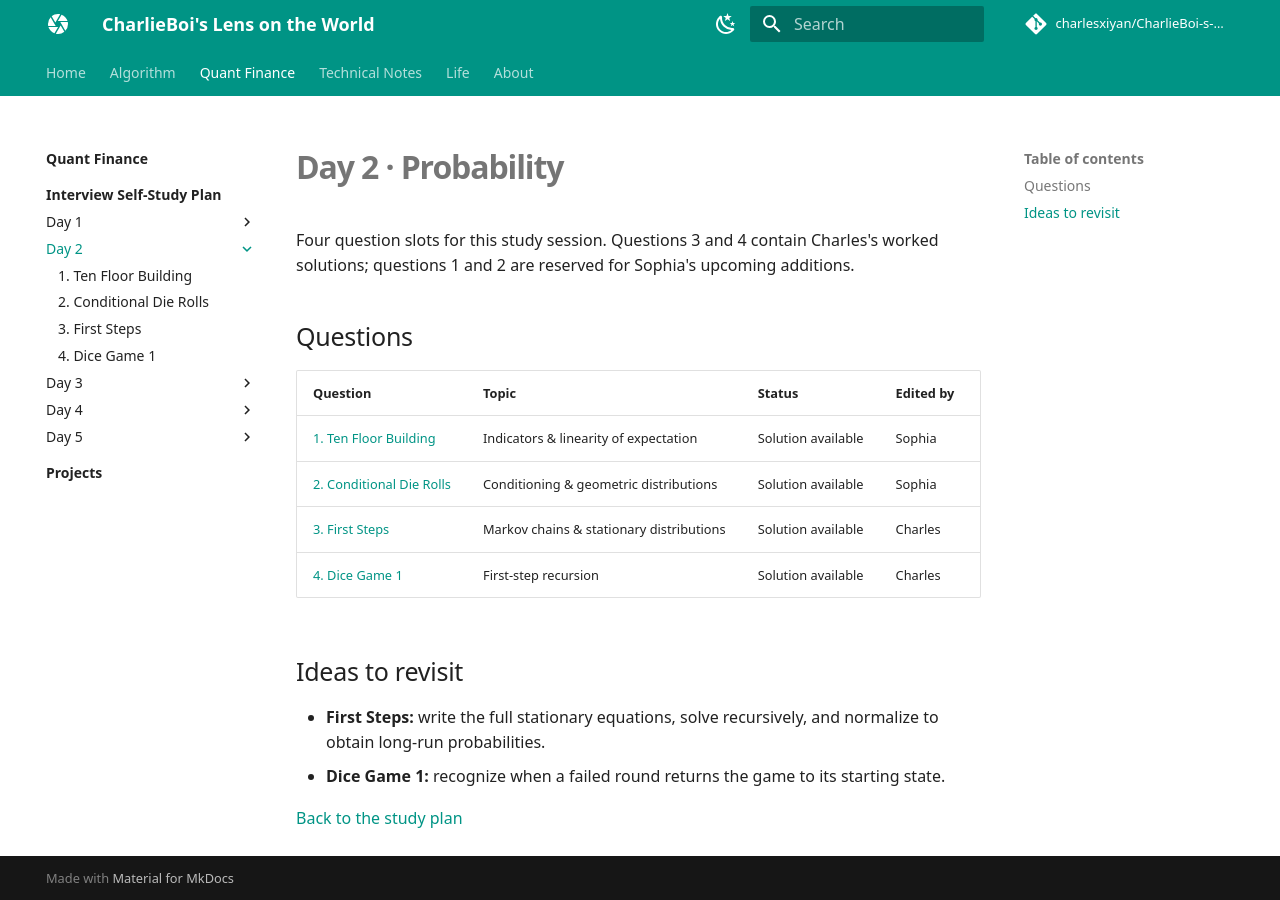
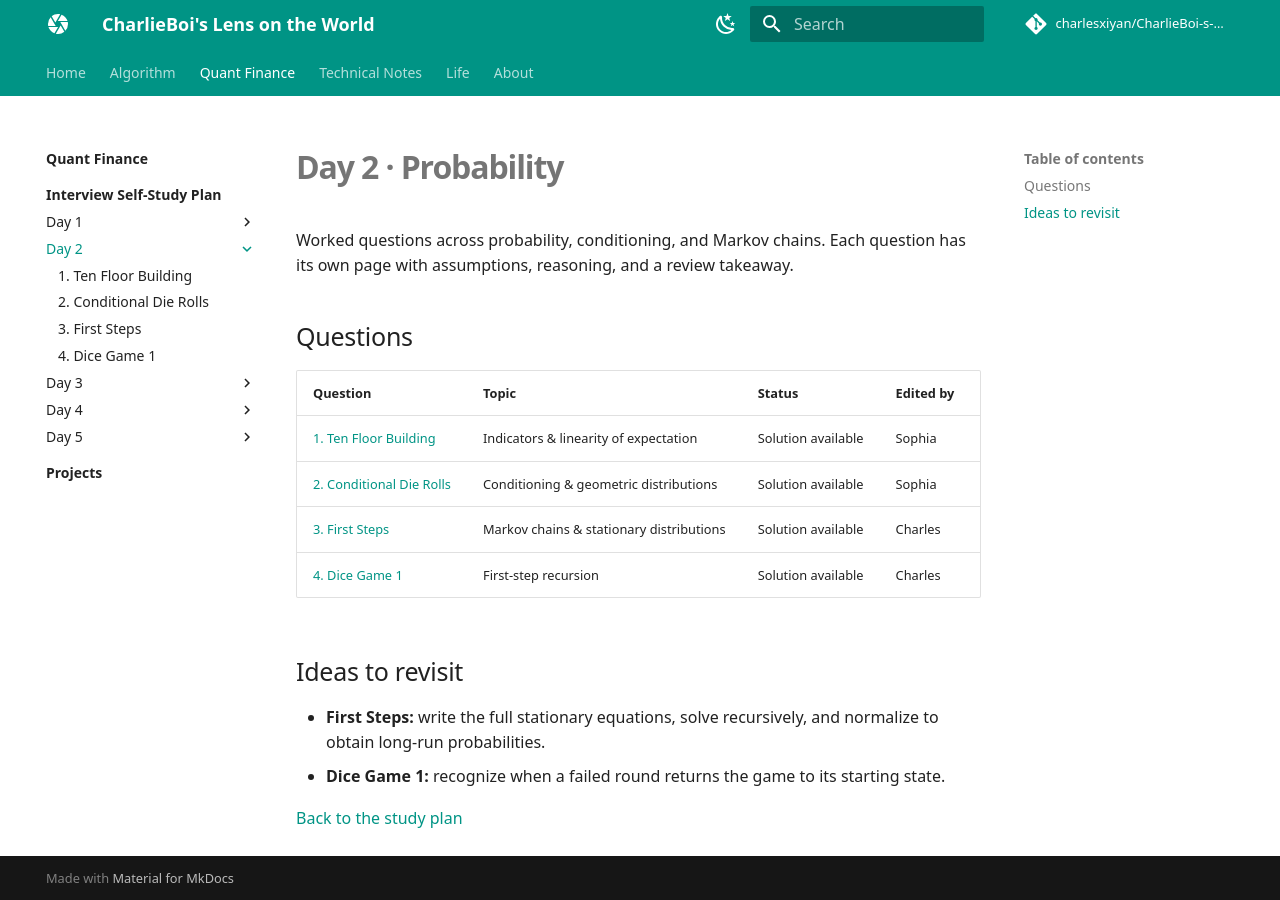
Before and after one commit to charlesxiyan/CharlieBoi-s-Lens-on-the-World, an MkDocs documentation site: the page built from docs/quant-finance/day-2/index.md, in a window 1280 px wide. Built offline with MkDocs 1.6.1 and Material for MkDocs 9.7.7, drawn with Linux system fonts in a browser that asks for light colours; comment, search, counter and statistics services are not loaded.

Commit message:
Revise Day 2 index with new question details
Updated content to reflect worked questions and topics.

```diff
--- a/docs/quant-finance/day-2/index.md
+++ b/docs/quant-finance/day-2/index.md
@@ -1,7 +1,7 @@
 # Day 2 · Probability
 
-Four question slots for this study session. Questions 3 and 4 contain Charles's
-worked solutions; questions 1 and 2 are reserved for Sophia's upcoming additions.
+Worked questions across probability, conditioning, and Markov chains. Each question has its
+own page with assumptions, reasoning, and a review takeaway.
 
 ## Questions
 
```
